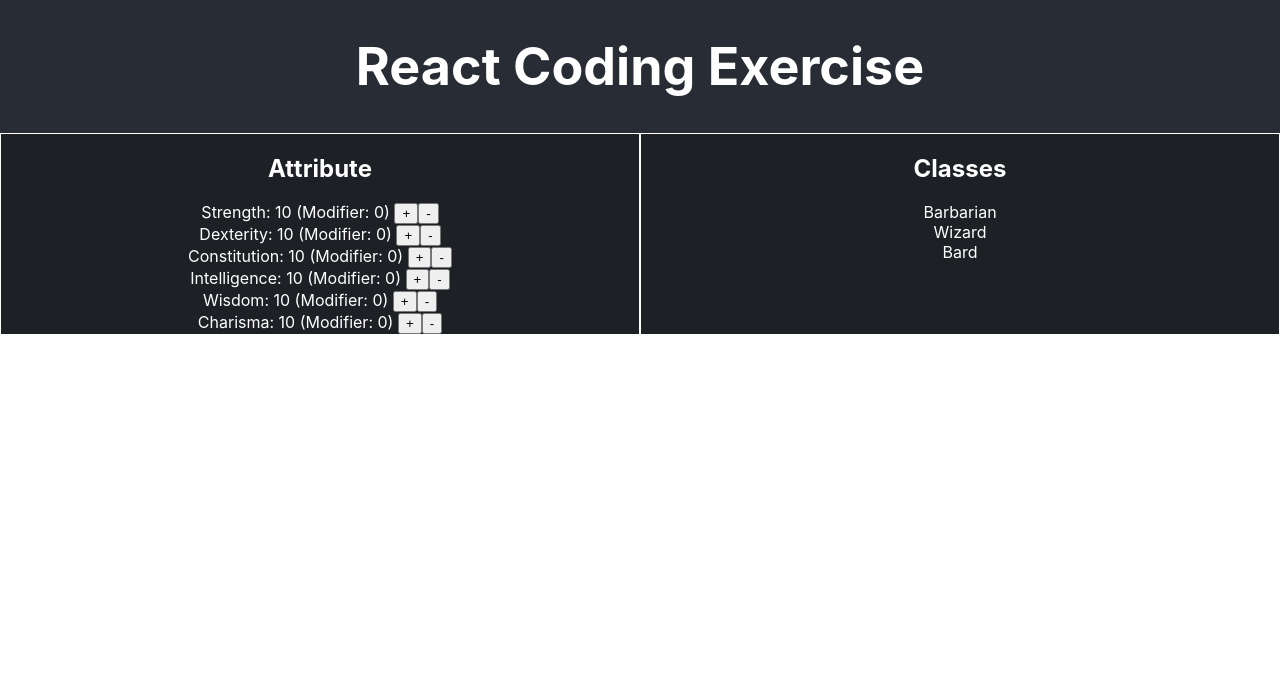
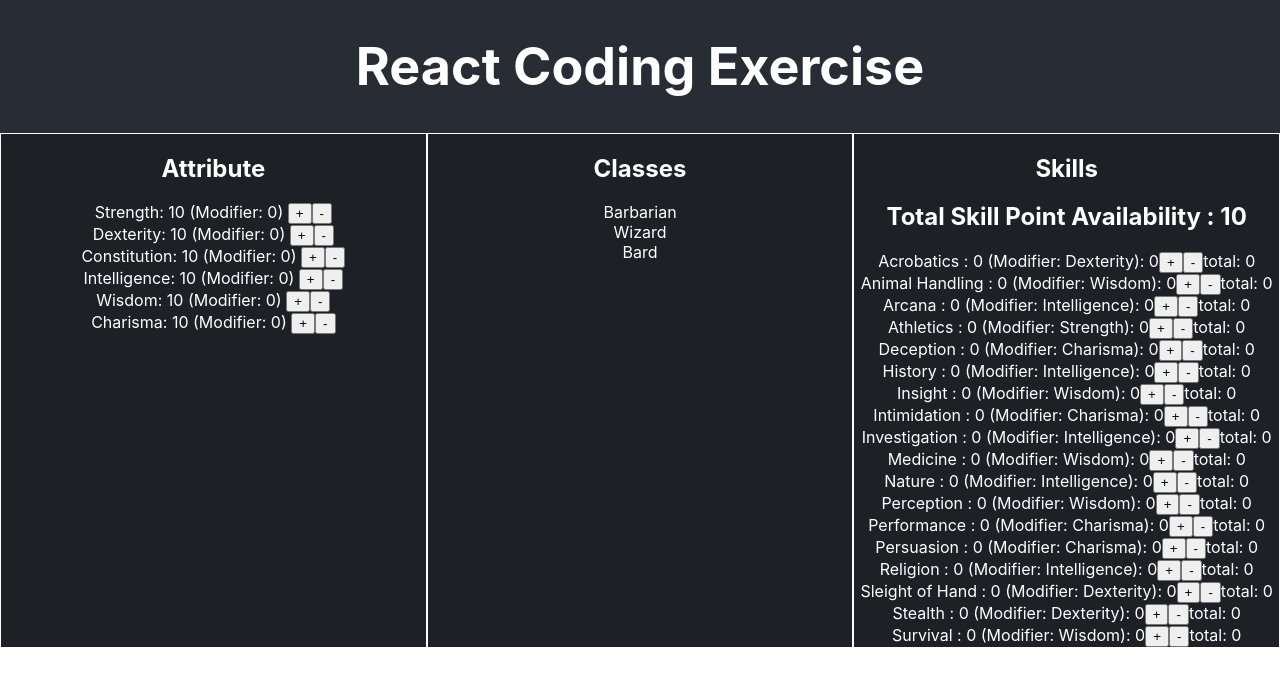
Before and after one commit to HtunHtunHtet/recruiting-webapp-character, a React (Create React App) app: page / in a window 1280 px wide. Shown: the top 686 px of the page. Built offline with nearby package versions, Linux system fonts and the light colour scheme.

Commit message:
Implement skills with attribute modifier

```diff
--- a/src/App.js
+++ b/src/App.js
@@ -4,6 +4,7 @@ import { ATTRIBUTE_LIST, CLASS_LIST, SKILL_LIST } from './consts.js';
 import CharacterAttribute from "./components/CharacterAttribute";
 import CharacterClass from "./components/CharacterClass";
 import ErrorBoundary from "./components/ErrorBoundary";
+import CharacterSkill from "./components/CharacterSkill";
 
 
 function App() {
@@ -28,9 +29,26 @@ function App() {
         return Object.values(characterAttributes).reduce((a, b) => a + b, 0);
     };
 
+    const [skillPoints, setSkillPoints]   = useState(
+        SKILL_LIST.reduce((skills, skill) => ({...skills, [skill.name]: 0 }), {})
+    )
+
     const [selectedClass, setSelectedClass] = useState(null);
+    const [showSelectedClass, setShowSelectedClass] = useState(true);
+    const intelligenceModifier = calculateModifier(characterAttributes['Intelligence']);
+    const totalSkillPoints = 10 + (4 * intelligenceModifier);
 
-    const [showSelectedClass, setShowSelectedClass] = useState(true);
+    const handleIncrease = (skillName) => {
+        if (Object.values(skillPoints).reduce((a, b) => a + b, 0) < totalSkillPoints) {
+            setSkillPoints(prev => ({...prev, [skillName]: prev[skillName] + 1 }));
+        }
+    };
+
+    const handleDecrease = (skillName) => {
+        if (skillPoints[skillName] > 0) {
+            setSkillPoints(prev => ({...prev, [skillName]: prev[skillName] - 1 }));
+        }
+    };
 
     return (
         <ErrorBoundary>
@@ -92,6 +110,27 @@ function App() {
                         </section>
                     )}
 
+                    {/* Skills*/}
+                    <section className="App-section">
+                        <h1>Skills</h1>
+                        <h2>Total Skill Point Availability : {totalSkillPoints}</h2>
+                        {
+                            SKILL_LIST.map((skill) => (
+                                <CharacterSkill
+                                    key={skill.name}
+                                    skillName={skill.name}
+                                    attributeModifier={skill.attributeModifier}
+                                    calculateModifier={calculateModifier}
+                                    characterAttributes={characterAttributes}
+                                    points={skillPoints[skill.name]}
+                                    onIncrease={() => handleIncrease(skill.name)}
+                                    onDecrease={() =>
+                                        handleDecrease(skill.name)}
+                                />
+                            ))
+                        }
+                    </section>
+
                 </div>
             </div>
         </ErrorBoundary>
--- /dev/null
+++ b/src/components/CharacterSkill.js
@@ -0,0 +1,15 @@
+import React from "react";
+
+export default function CharacterSkill({ skillName, attributeModifier, calculateModifier, characterAttributes,points, onIncrease, onDecrease }) {
+
+    const modifier = calculateModifier(characterAttributes[attributeModifier]);
+
+    return (
+        <div>
+            <span>{skillName} : {points} (Modifier: {attributeModifier}): {modifier}</span>
+            <button onClick={onIncrease}>+</button>
+            <button onClick={onDecrease}>-</button>
+            <span>total: {points + modifier}</span>
+        </div>
+    );
+}
```
